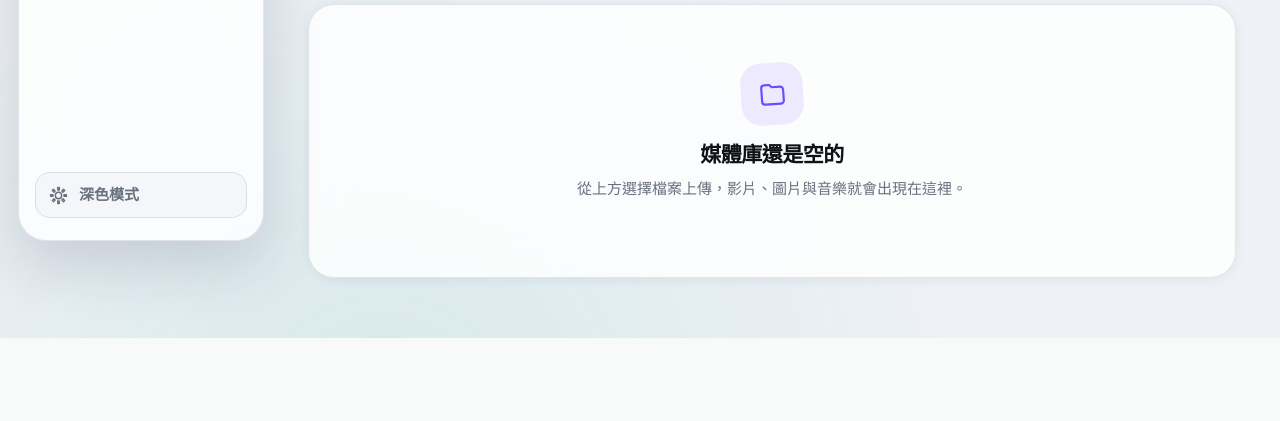
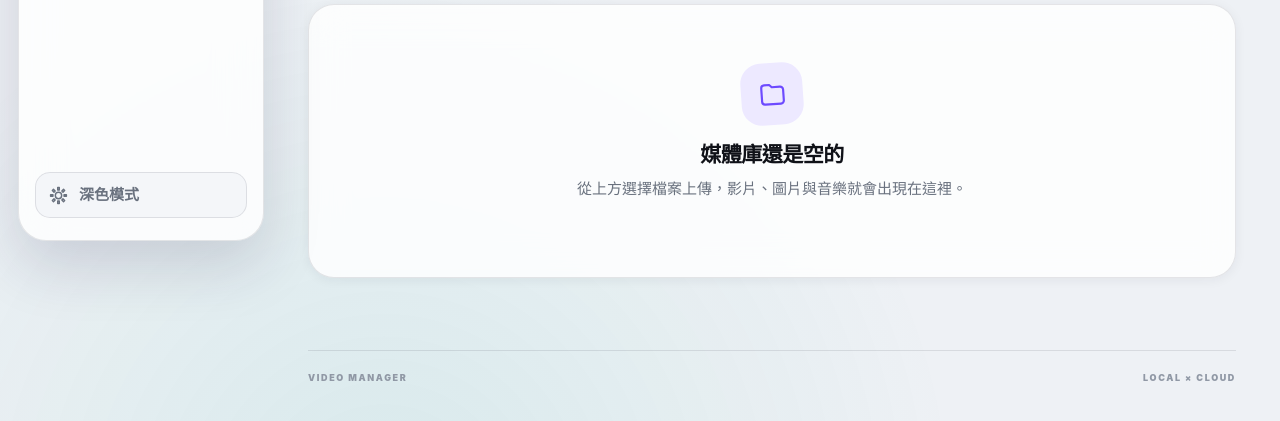
Before and after one commit to danielhaung6/video-explore, a FastAPI app: page / in a window 1280 px wide. Shown: the part 541-962 px from the top of the page. Before the commit the page ends 879 px from the top, so only its background shows below. Run offline with FastAPI, Linux system fonts and the light colour scheme.

Commit message:
chge: rebuing ui

```diff
--- a/templates/base.html
+++ b/templates/base.html
@@ -6,11 +6,13 @@
     <meta name="color-scheme" content="light dark">
     <title>{% block title %}Video Manager{% endblock %}</title>
     <script src="/templates/theme.js?v=20260908-2"></script>
-    <link rel="stylesheet" href="/templates/style.css?v=20260908-2">
+    <link rel="stylesheet" href="/templates/style.css?v=20261004-1">
     <script src="/templates/app.js?v=20260913-1" defer></script>
 </head>
 <body>
     <a class="skip-link" href="#main-content">跳到主要內容</a>
+    <div class="ambient ambient-one" aria-hidden="true"></div>
+    <div class="ambient ambient-two" aria-hidden="true"></div>
     <div class="app-shell">
         <aside class="sidebar">
             <a class="brand" href="/" aria-label="Video Manager 首頁">
@@ -39,7 +41,7 @@
                 <svg width="24" height="24" viewBox="0 0 24 24" aria-hidden="true"><path d="M12 2a10 10 0 1 0 10 10A10 10 0 0 0 12 2m0 18V4a8 8 0 0 1 0 16"/></svg><span class="sr-only" data-theme-label>深色模式</span>
             </button>
         </header>
-        <main id="main-content" class="main-content" tabindex="-1"><div class="content-container">{% block content %}{% endblock %}</div></main>
+        <main id="main-content" class="main-content" tabindex="-1"><div class="content-container">{% block content %}{% endblock %}<footer class="site-footer"><span>VIDEO MANAGER</span><span>LOCAL × CLOUD</span></footer></div></main>
         <nav class="mobile-nav" aria-label="行動版主要導覽">
             <a href="/" class="mobile-nav-link{{ ' active' if page == 'local' }}"{% if page == 'local' %} aria-current="page"{% endif %}><svg width="24" height="24" viewBox="0 0 24 24" aria-hidden="true"><path d="M3 6.5A2.5 2.5 0 0 1 5.5 4h4.2l2 2H18.5A2.5 2.5 0 0 1 21 8.5v9A2.5 2.5 0 0 1 18.5 20h-13A2.5 2.5 0 0 1 3 17.5z"/></svg><span>本機</span></a>
             <a href="/cloud" class="mobile-nav-link{{ ' active' if page == 'cloud' }}"{% if page == 'cloud' %} aria-current="page"{% endif %}><svg width="24" height="24" viewBox="0 0 24 24" aria-hidden="true"><path d="M7.5 19a5.5 5.5 0 0 1-.6-10.97A6.5 6.5 0 0 1 19.3 10.1 4.5 4.5 0 0 1 18.5 19z"/></svg><span>雲端</span></a>
--- a/templates/index.html
+++ b/templates/index.html
@@ -40,11 +40,15 @@
             <div class="media-section-heading"><span class="section-icon">{{ icon('video') }}</span><h3 id="videos-title">影片</h3><span>{{ videos|length }}</span></div>
             <div class="grid">
                 {% for video in videos %}
-                <article class="card" data-media-card data-kind="video" data-name="{{ video.name }}">
-                    <div class="media-preview video-preview"><video class="thumbnail" src="/media/{{ video.name }}"{% if video.thumbnail %} poster="{{ video.thumbnail }}"{% endif %} controls preload="metadata" aria-label="播放 {{ video.name }}"></video></div>
-                    <div class="card-body">
+                <article class="card" data-media-card data-kind="video" data-name="{{ video.name }}" tabindex="0" aria-label="{{ video.name }}，聚焦以查看操作">
+                    <div class="card-visual media-preview video-preview" aria-hidden="true">
+                        {% if video.thumbnail %}<img class="thumbnail" src="{{ video.thumbnail }}" alt="">{% else %}<div class="media-placeholder">{{ icon('video') }}</div>{% endif %}
+                        <div class="card-visual-caption"><span>VIDEO</span><span class="reveal-hint">查看內容 {{ icon('arrow-right') }}</span></div>
+                    </div>
+                    <div class="card-body card__content">
                         <h3 class="card-title" title="{{ video.name }}">{{ video.name }}</h3>
                         <p class="card-meta"><span class="media-kind">影片</span><span>{{ video.size }} MB</span><span>{{ video.date }}</span></p>
+                        <video class="card-player video-player" src="/media/{{ video.name }}"{% if video.thumbnail %} poster="{{ video.thumbnail }}"{% endif %} controls preload="metadata" aria-label="播放 {{ video.name }}"></video>
                         <details class="media-settings"><summary>{{ icon('settings') }} 媒體設定 {{ icon('chevron-down') }}</summary><div class="settings-content">
                             <form class="bgm-form" action="/assign-thumbnail" method="post"><input type="hidden" name="video_name" value="{{ video.name }}"><label class="field-label" for="thumbnail-{{ loop.index }}">顯示縮圖</label><select class="field-control" id="thumbnail-{{ loop.index }}" name="thumbnail_name" data-autosubmit><option value="">自動或無縮圖</option>{% for image in images %}<option value="{{ image.name }}"{% if video.thumbnail_name == image.name %} selected{% endif %}>{{ image.name }}</option>{% endfor %}</select></form>
                             <form class="bgm-form" action="/assign-bgm" method="post"><input type="hidden" name="video_name" value="{{ video.name }}"><label class="field-label" for="bgm-{{ loop.index }}">背景音樂</label><select class="field-control" id="bgm-{{ loop.index }}" name="bgm_name" data-autosubmit><option value="">不指定</option>{% for music in musics %}<option value="{{ music.name }}"{% if video.bgm == music.name %} selected{% endif %}>{{ music.name }}</option>{% endfor %}</select></form>
@@ -62,9 +66,9 @@
             <div class="media-section-heading"><span class="section-icon">{{ icon('image') }}</span><h3 id="images-title">圖片</h3><span>{{ images|length }}</span></div>
             <div class="grid">
                 {% for image in images %}
-                <article class="card" data-media-card data-kind="image" data-name="{{ image.name }}">
-                    <a class="media-preview" href="{{ image.url }}" target="_blank" rel="noopener" aria-label="開啟 {{ image.name }}"><img class="thumbnail" src="{{ image.url }}" alt="{{ image.name }}" loading="lazy"></a>
-                    <div class="card-body"><h3 class="card-title" title="{{ image.name }}">{{ image.name }}</h3><p class="card-meta"><span class="media-kind">圖片</span><span>{{ image.size }} MB</span></p><div class="card-actions"><a class="button secondary" href="{{ image.url }}" target="_blank" rel="noopener">{{ icon('external') }} 開啟檔案</a><form class="delete-form" action="/delete" method="post"><input type="hidden" name="filename" value="{{ image.name }}"><button class="button danger-ghost icon-only-mobile" type="submit">{{ icon('trash') }} <span data-submit-label>刪除</span></button></form></div></div>
+                <article class="card" data-media-card data-kind="image" data-name="{{ image.name }}" tabindex="0" aria-label="{{ image.name }}，聚焦以查看操作">
+                    <div class="card-visual media-preview" aria-hidden="true"><img class="thumbnail" src="{{ image.url }}" alt="" loading="lazy"><div class="card-visual-caption"><span>IMAGE</span><span class="reveal-hint">查看內容 {{ icon('arrow-right') }}</span></div></div>
+                    <div class="card-body card__content"><h3 class="card-title" title="{{ image.name }}">{{ image.name }}</h3><p class="card-meta"><span class="media-kind">圖片</span><span>{{ image.size }} MB</span></p><p class="card-description">在新分頁開啟原始圖片，或從本機媒體庫永久刪除。</p><div class="card-actions"><a class="button secondary" href="{{ image.url }}" target="_blank" rel="noopener">{{ icon('external') }} 開啟檔案</a><form class="delete-form" action="/delete" method="post"><input type="hidden" name="filename" value="{{ image.name }}"><button class="button danger-ghost icon-only-mobile" type="submit">{{ icon('trash') }} <span data-submit-label>刪除</span></button></form></div></div>
                 </article>
                 {% endfor %}
             </div>
@@ -76,9 +80,9 @@
             <div class="media-section-heading"><span class="section-icon">{{ icon('music') }}</span><h3 id="music-title">音樂</h3><span>{{ musics|length }}</span></div>
             <div class="grid">
                 {% for music in musics %}
-                <article class="card" data-media-card data-kind="audio" data-name="{{ music.name }}">
-                    <div class="audio-preview">{{ icon('music') }}<audio class="audio-player" controls src="{{ music.url }}" preload="none" aria-label="播放 {{ music.name }}"></audio></div>
-                    <div class="card-body"><h3 class="card-title" title="{{ music.name }}">{{ music.name }}</h3><p class="card-meta"><span class="media-kind">音樂</span><span>{{ music.size }} MB</span></p><div class="card-actions"><a class="button secondary" href="{{ music.url }}" target="_blank" rel="noopener">{{ icon('external') }} 開啟檔案</a><form class="delete-form" action="/delete" method="post"><input type="hidden" name="filename" value="{{ music.name }}"><button class="button danger-ghost icon-only-mobile" type="submit">{{ icon('trash') }} <span data-submit-label>刪除</span></button></form></div></div>
+                <article class="card" data-media-card data-kind="audio" data-name="{{ music.name }}" tabindex="0" aria-label="{{ music.name }}，聚焦以查看操作">
+                    <div class="card-visual audio-preview" aria-hidden="true">{{ icon('music') }}<div class="audio-wave"><i></i><i></i><i></i><i></i><i></i></div><div class="card-visual-caption"><span>AUDIO</span><span class="reveal-hint">開始聆聽 {{ icon('arrow-right') }}</span></div></div>
+                    <div class="card-body card__content"><h3 class="card-title" title="{{ music.name }}">{{ music.name }}</h3><p class="card-meta"><span class="media-kind">音樂</span><span>{{ music.size }} MB</span></p><audio class="audio-player" controls src="{{ music.url }}" preload="none" aria-label="播放 {{ music.name }}"></audio><div class="card-actions"><a class="button secondary" href="{{ music.url }}" target="_blank" rel="noopener">{{ icon('external') }} 開啟檔案</a><form class="delete-form" action="/delete" method="post"><input type="hidden" name="filename" value="{{ music.name }}"><button class="button danger-ghost icon-only-mobile" type="submit">{{ icon('trash') }} <span data-submit-label>刪除</span></button></form></div></div>
                 </article>
                 {% endfor %}
             </div>
```
Also changed, not shown: templates/cloud.html (+8 -19 lines).
